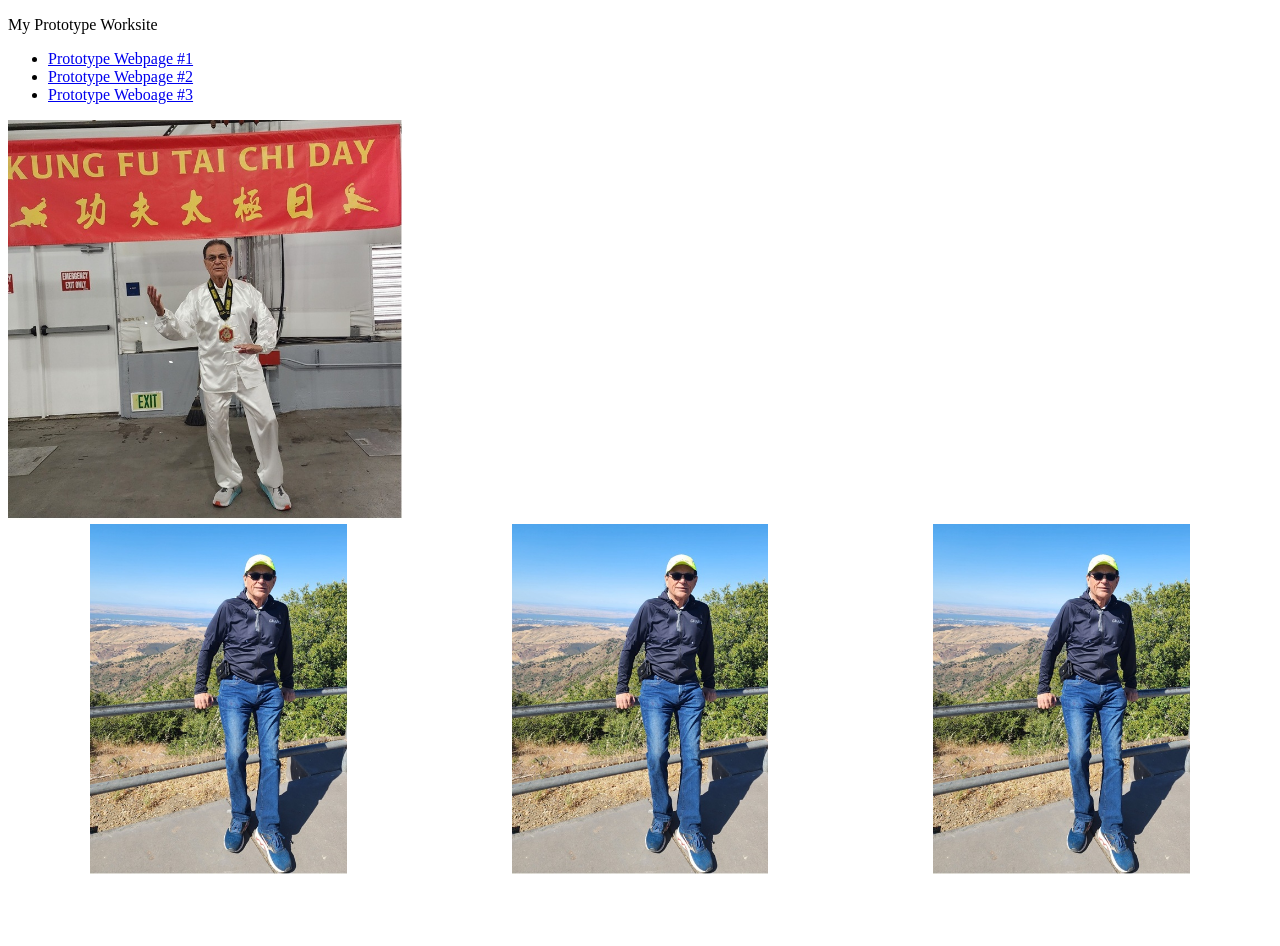
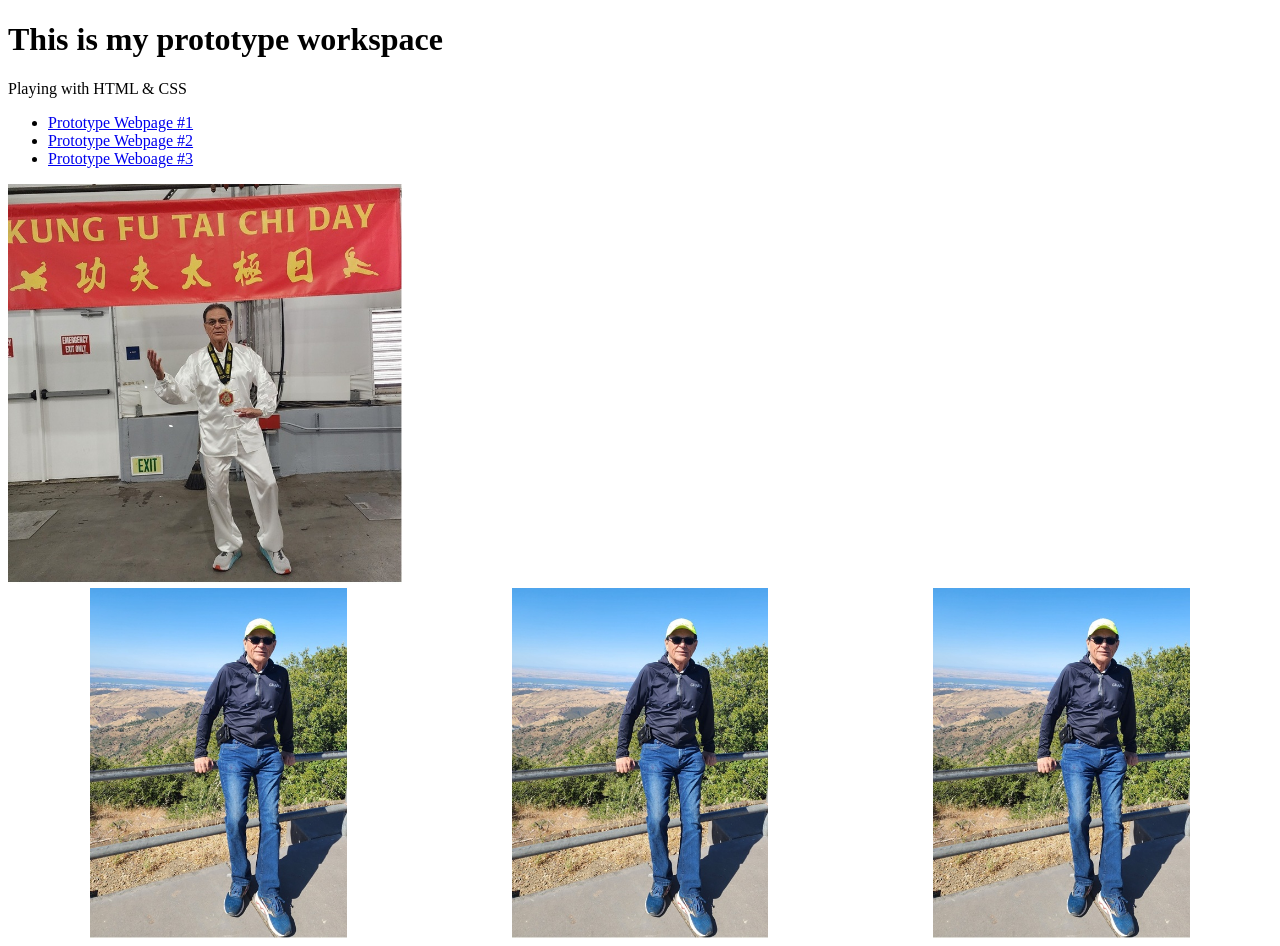
Before and after one commit to gramos-12/1st-repository, a plain HTML site: page index.html in a window 1280 px wide. Before the commit the page ends 882 px from the top, so only its background shows below. Drawn offline with Linux system fonts and the light colour scheme.

Commit message:
index.html

```diff
--- a/index.html
+++ b/index.html
@@ -15,9 +15,12 @@
         height: 350px;
     }
 </style>
+<link rel="stylesheet"
+href="styles.css">
 </head>
 <body>
-  <p>My Prototype Worksite</p>
+  <h1>This is my prototype workspace</h1>
+  <p>Playing with HTML & CSS</p>
   <nav>
     <ul>
       <li><a href="#">Prototype Webpage #1</a></li>
```
